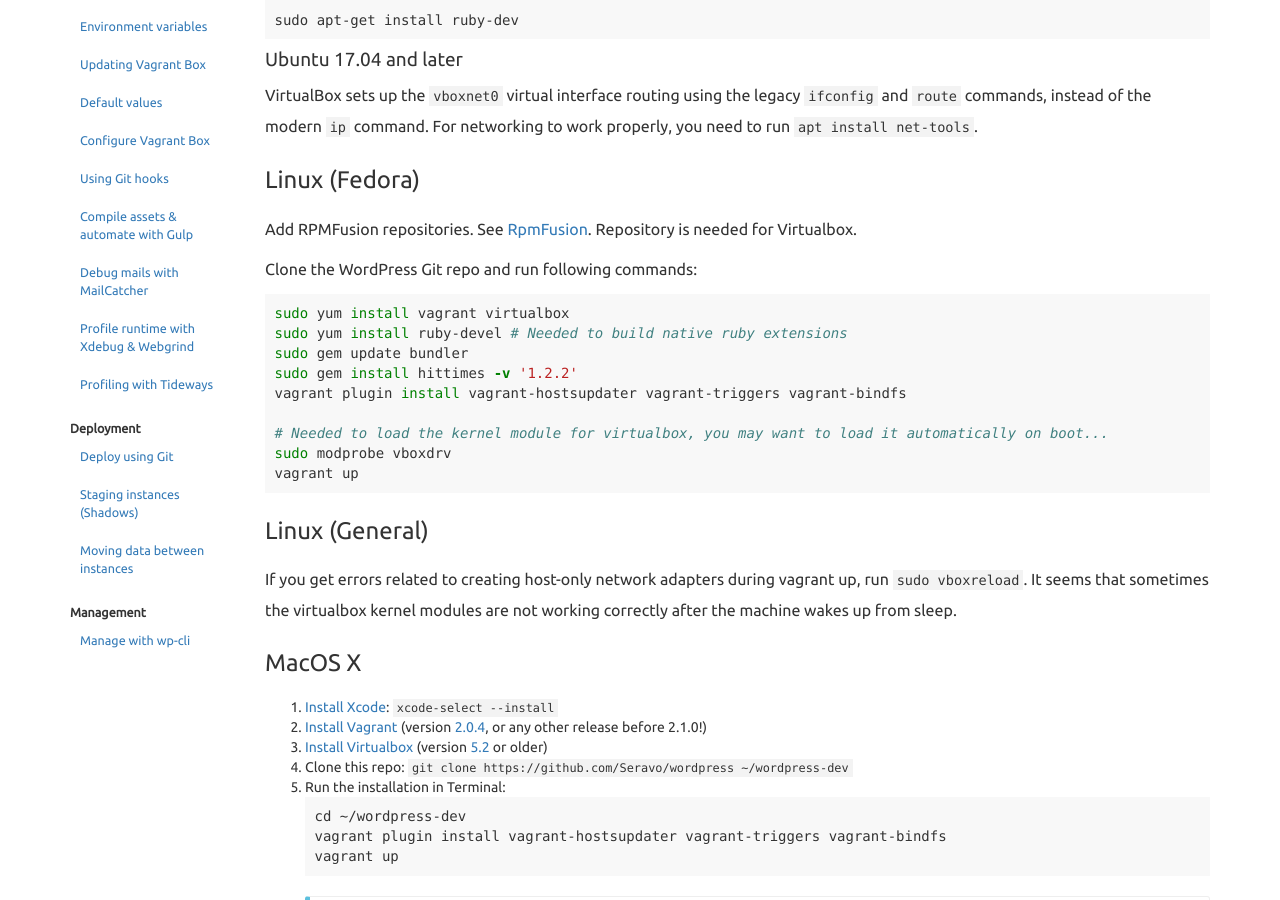
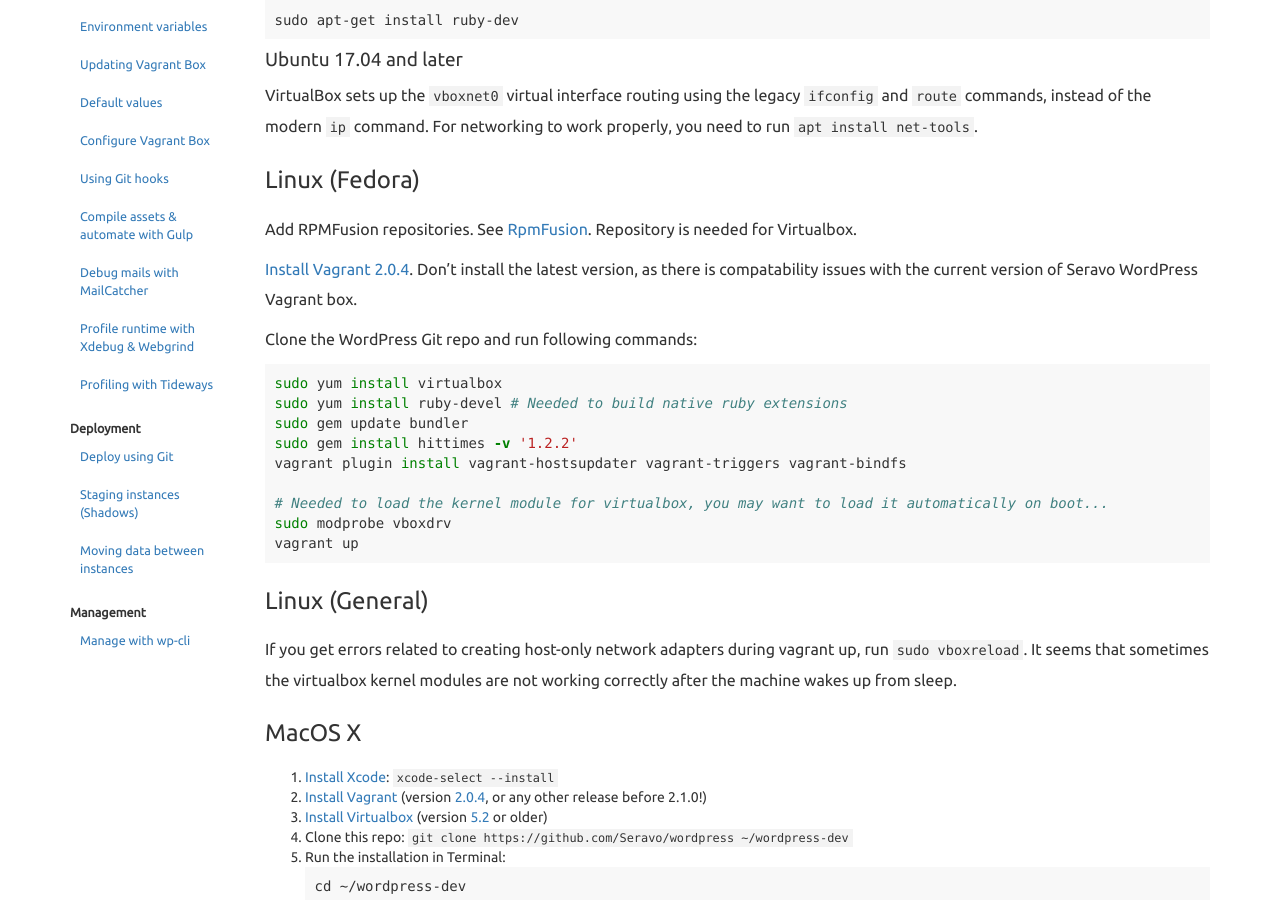
Before and after one commit to Seravo/docs, a Jekyll site: the page built from _posts/2015-10-12-how-to-install.md, in a window 1280 px wide and 900 px high, scrolled down 1077 px. Built offline with Jekyll 4.4.1, drawn with Linux system fonts in a browser that asks for light colours; nearby versions of some CDN libraries.

Commit message:
Update 2015-10-12-how-to-install.md

````diff
--- a/_posts/2015-10-12-how-to-install.md
+++ b/_posts/2015-10-12-how-to-install.md
@@ -14,7 +14,8 @@
 
 To use Virtualbox make sure you have ```vt-x``` enabled in your BIOS.
 
-[Install Vagrant 2.0.4](https://releases.hashicorp.com/vagrant/2.0.4/). Don't install the latest version, as there is compatability issues with the current version of Seravo WordPress Vagrant box.
+[Install Vagrant 2.0.4](https://releases.hashicorp.com/vagrant/2.0.4/). Don't install the latest
+version, as there is compatability issues with the current version of Seravo WordPress Vagrant box.
 
 ```bash
 sudo apt-get install -y virtualbox virtualbox-dkms
@@ -58,10 +59,13 @@
 Add RPMFusion repositories. See  [RpmFusion](http://rpmfusion.org/). Repository is
 needed for Virtualbox.
 
+[Install Vagrant 2.0.4](https://releases.hashicorp.com/vagrant/2.0.4/). Don't install the latest
+version, as there is compatability issues with the current version of Seravo WordPress Vagrant box.
+
 Clone the WordPress Git repo and run following commands:
 
 ```bash
-sudo yum install vagrant virtualbox
+sudo yum install virtualbox
 sudo yum install ruby-devel # Needed to build native ruby extensions
 sudo gem update bundler
 sudo gem install hittimes -v '1.2.2'
````
